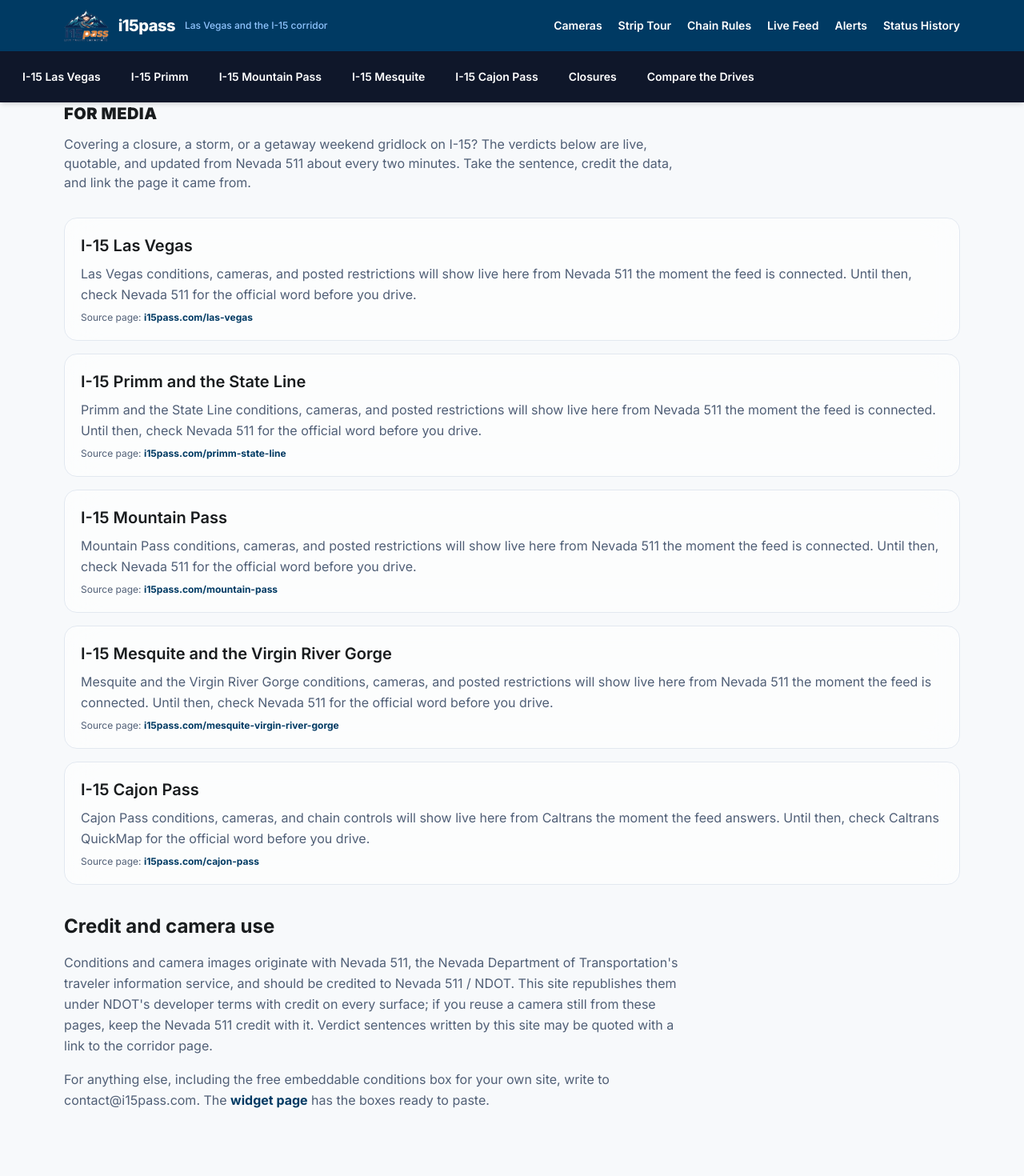
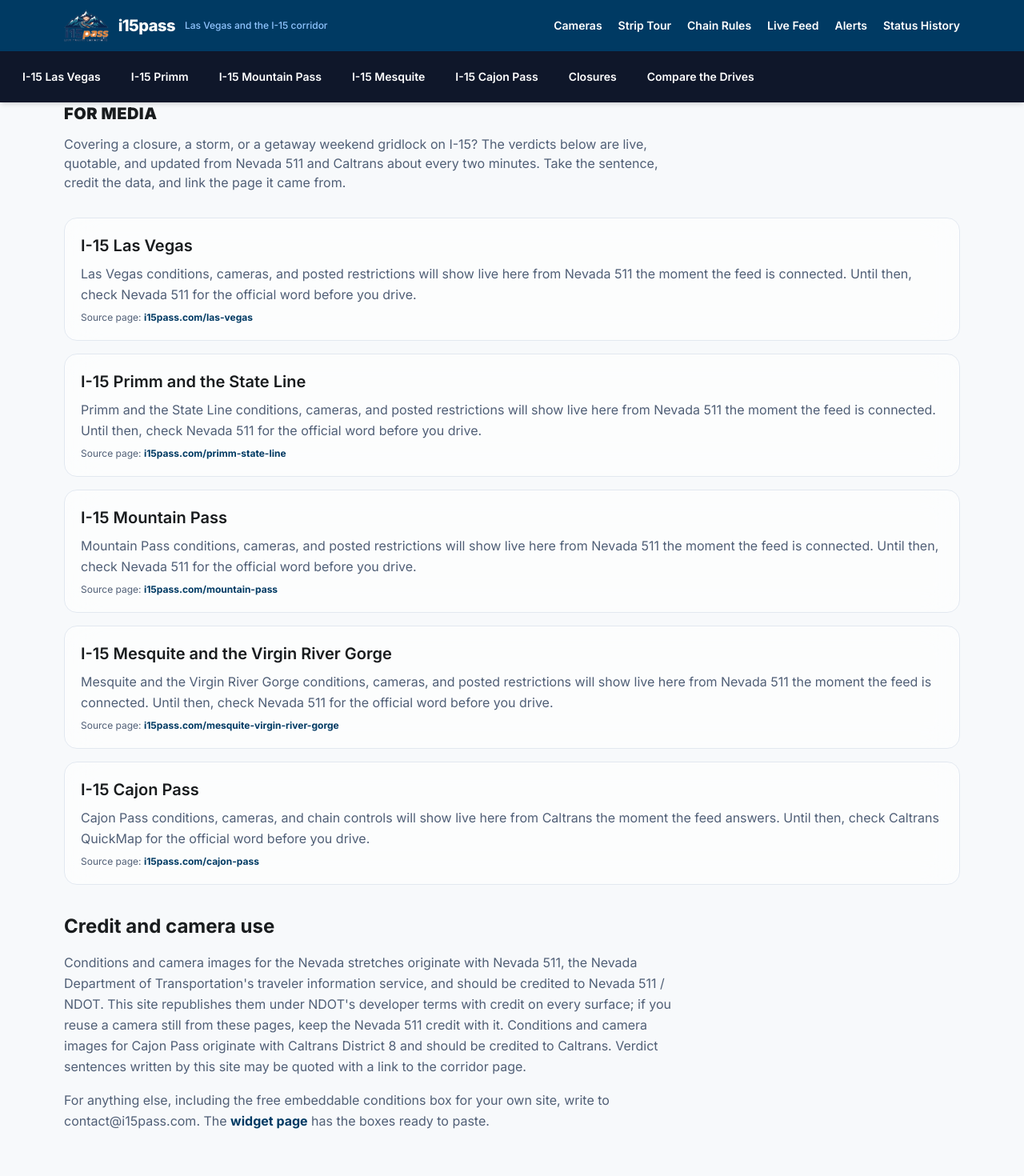
Before and after one commit to i80pass/i15pass, a Next.js app: page /for-media in a window 1280 px wide. Shown: the top 1470 px of the page at 80% size. Built offline with nearby package versions, Linux system fonts and the light colour scheme; no server answers.

Commit message:
For media: credit Caltrans for Cajon Pass content

```diff
--- a/app/for-media/page.js
+++ b/app/for-media/page.js
@@ -21,7 +21,7 @@ export default async function ForMediaPage() {
       <h1 className="text-display-lg-mobile md:text-display-lg text-on-surface">For media</h1>
       <p className="answer-first text-body-md text-secondary mt-3 max-w-3xl leading-relaxed">
         Covering a closure, a storm, or a getaway weekend gridlock on I-15? The verdicts below are live, quotable,
-        and updated from Nevada 511 about every two minutes. Take the sentence, credit the data, and link the page
+        and updated from Nevada 511 and Caltrans about every two minutes. Take the sentence, credit the data, and link the page
         it came from.
       </p>
       <section className="mt-8 grid gap-4">
@@ -38,10 +38,11 @@ export default async function ForMediaPage() {
       <div className="mt-9 max-w-3xl space-y-4">
         <h2 className="text-xl md:text-2xl font-bold text-on-surface">Credit and camera use</h2>
         <p className="text-sm md:text-base text-secondary leading-relaxed">
-          Conditions and camera images originate with Nevada 511, the Nevada Department of Transportation's
+          Conditions and camera images for the Nevada stretches originate with Nevada 511, the Nevada Department of Transportation's
           traveler information service, and should be credited to Nevada 511 / NDOT. This site republishes them
           under NDOT's developer terms with credit on every surface; if you reuse a camera still from these pages,
-          keep the Nevada 511 credit with it. Verdict sentences written by this site may be quoted with a link to
+          keep the Nevada 511 credit with it. Conditions and camera images for Cajon Pass originate with
+          Caltrans District 8 and should be credited to Caltrans. Verdict sentences written by this site may be quoted with a link to
           the corridor page.
         </p>
         <p className="text-sm md:text-base text-secondary leading-relaxed">
```
